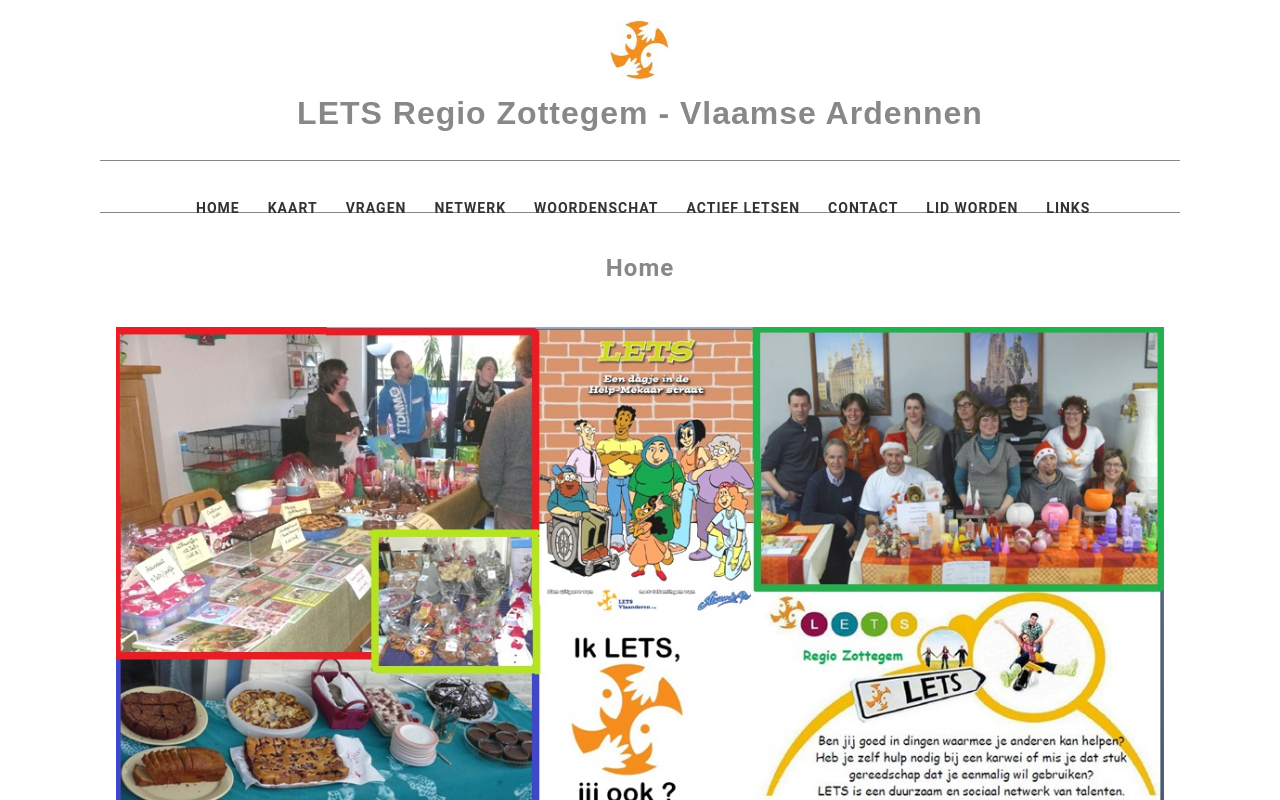
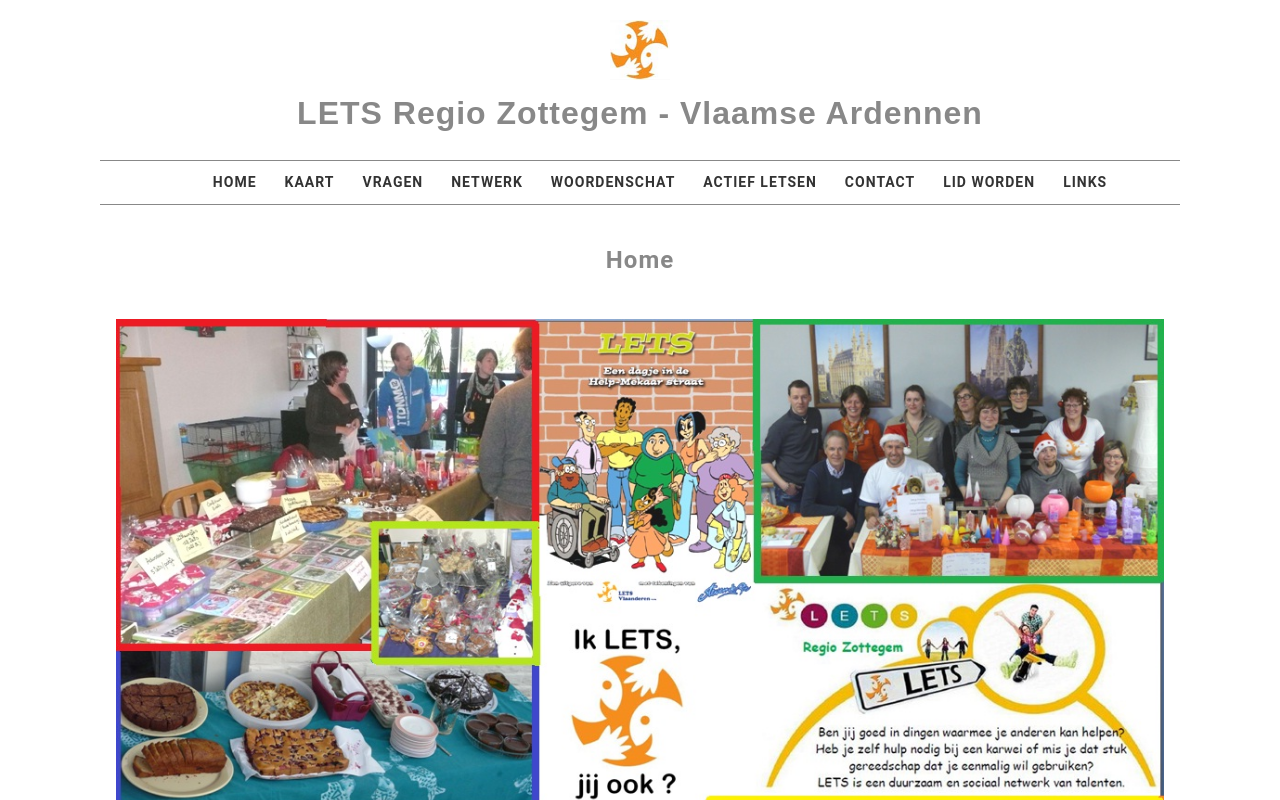
Before and after one commit to JorisIvo/LetsZottegem, a Svelte app: page / in a window 1280 px wide. Shown: the top 800 px of the page. Built offline with nearby package versions, Linux system fonts and the light colour scheme.

Commit message:
lay-out menu

```diff
--- a/public/css/eigen.css
+++ b/public/css/eigen.css
@@ -1,3 +1,15 @@
+/* html,body,div,span,applet,object,iframe,h1,h2,h3,h4,h5,h6,p,blockquote,pre,a,abbr,acronym,address,big,cite,code,del,dfn,em,font,ins,kbd,q,s,samp,small,strike,strong,sub,sup,tt,var,dl,dt,dd,ol,ul,li,fieldset,form,label,legend,table,caption,tbody,tfoot,thead,tr,th,td {
+	border:0;
+	font-family:inherit;
+	font-size:100%;
+	font-style:inherit;
+	font-weight:inherit;
+	margin:0;
+	outline:0;
+	padding:0;
+	vertical-align: baseline;
+} */
+
 .menu-toggle {
 	display: none;
     }
@@ -34,13 +46,15 @@
 		display: inline-block;
 		text-decoration: none;
 		color: #333;
-		padding: 5px;
+		/* padding: 5px; */
         margin: 0;
         padding: 0;
 	}
 
-    ul {
-	margin:0 0 1.5em 3em;
+    #nav ul {
+	padding: 0;
+	margin: 0;
+	/* margin:0 0 1.5em 3em;*/
     }
 
     .menu {
@@ -53,7 +67,7 @@
 	font-size:14px;
 	font-weight:700;
 	letter-spacing:1px;
-	padding:15px 0;
+	padding:10px 0;
 	border-top:1px solid;
 	border-bottom:1px solid;
 	text-transform:uppercase;
--- a/src/App.svelte
+++ b/src/App.svelte
@@ -78,10 +78,10 @@
 			<nav id="myNavbar" class="navbar">
             <button class="menu-toggle">Menu</button>
         <!-- <div class="menu-menu-1-container">  -->
-			<div >
+			<!-- <div >   -->
               <!-- <ul id="myNavbar" class="navbar menu"> -->
 				<!-- <ul id="myNavbar" class="navbar"> -->
-					<ul>
+					<ul id="nav" class="menu">
             {#each navOptions as option, i}
             <!-- <li class="nav-item">
                 <button class={intSelected==i ? "nav-link active p-2 ml-1" : "p-2 ml-1 nav-link"} on:click={changeComponent} id={i} role="tab">{option.page}</button>
@@ -95,7 +95,7 @@
 
             {/each}
         </ul>
-    </div>
+    <!-- </div> -->
     </nav>
         <!-- content wrapper -->
         <div class="row">
```
